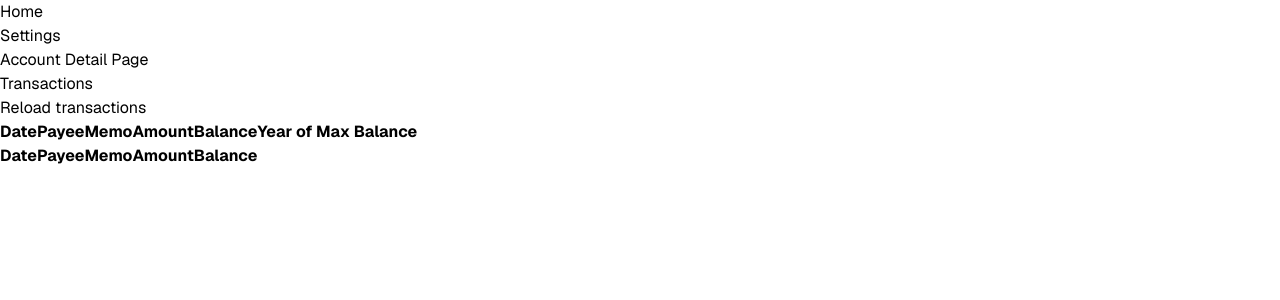
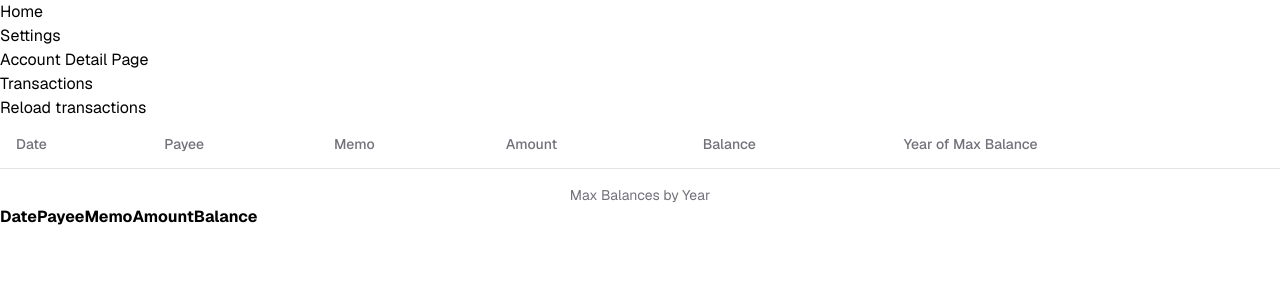
Before and after one commit to bpb54321/fbar-max-balance-calculator, a Next.js app: page /account/1 in a window 1280 px wide. Shown: the top 300 px of the page. Built offline with nearby package versions, Linux system fonts and the light colour scheme.

Commit message:
Convert the Max Balances by Year table to use the design system table.

```diff
--- a/components/TransactionTable.tsx
+++ b/components/TransactionTable.tsx
@@ -8,6 +8,15 @@ import {
   useAccountsDispatch,
 } from "@/contexts/accountsContext";
 import getTransactionsForAccount from "@/server-functions/getTransactionsForAccount";
+import Table from "@/design-system/table/Table";
+
+import TableHeader from "@/design-system/table/TableHeader";
+import TableRow from "@/design-system/table/TableRow";
+import TableHeaderCell from "@/design-system/table/TableHeaderCell";
+import TableBody from "@/design-system/table/TableBody";
+import TableBodyCell from "@/design-system/table/TableBodyCell";
+import Caption from "@/design-system/table/Caption";
+import { FontWeight, TextAlignment } from "@/design-system/table/enums";
 
 export default function TransactionTable({ accountId }: { accountId: string }) {
   const account = useAccount(accountId);
@@ -44,35 +53,48 @@ export default function TransactionTable({ accountId }: { accountId: string }) {
   return (
     <div>
       <button onClick={handleClick}>Reload transactions</button>
-      <table>
-        <thead>
-          <tr>
-            <th>Date</th>
-            <th>Payee</th>
-            <th>Memo</th>
-            <th>Amount</th>
-            <th>Balance</th>
-            <th>Year of Max Balance</th>
-          </tr>
-        </thead>
-        <tbody>
+
+      <Table>
+        <Caption>Max Balances by Year</Caption>
+        <TableHeader>
+          <TableRow>
+            <TableHeaderCell key="column-header-date">Date</TableHeaderCell>
+            <TableHeaderCell key="column-header-payee">Payee</TableHeaderCell>
+            <TableHeaderCell key="column-header-memo">Memo</TableHeaderCell>
+            <TableHeaderCell key="column-header-amount">Amount</TableHeaderCell>
+            <TableHeaderCell key="column-header-balance">
+              Balance
+            </TableHeaderCell>
+            <TableHeaderCell key="column-header-year">
+              Year of Max Balance
+            </TableHeaderCell>
+          </TableRow>
+        </TableHeader>
+        <TableBody>
           {Object.values(maxBalancesByYear).map((maxBalance) => {
             const transactionWithBalance = transactionsWithBalances.find(
               (transaction) => transaction.id === maxBalance.transactionId
             ) ?? { date: "", payeeName: "", memo: "", amount: 0, balance: 0 };
             return (
-              <tr key={maxBalance.id}>
-                <td>{transactionWithBalance.date}</td>
-                <td>{transactionWithBalance.payeeName}</td>
-                <td>{transactionWithBalance.memo}</td>
-                <td>{transactionWithBalance.amount / 1000}</td>
-                <td>{transactionWithBalance.balance / 1000}</td>
-                <td>{maxBalance.year}</td>
-              </tr>
+              <TableRow key={maxBalance.id}>
+                <TableBodyCell>{transactionWithBalance.date}</TableBodyCell>
+                <TableBodyCell>
+                  {transactionWithBalance.payeeName}
+                </TableBodyCell>
+                <TableBodyCell>{transactionWithBalance.memo}</TableBodyCell>
+                <TableBodyCell textAlignment={TextAlignment.Right}>
+                  {transactionWithBalance.amount / 1000}
+                </TableBodyCell>
+                <TableBodyCell textAlignment={TextAlignment.Right}>
+                  {transactionWithBalance.balance / 1000}
+                </TableBodyCell>
+                <TableBodyCell>{maxBalance.year}</TableBodyCell>
+              </TableRow>
             );
           })}
-        </tbody>
-      </table>
+        </TableBody>
+      </Table>
+
       <table>
         <thead>
           <tr>
```
